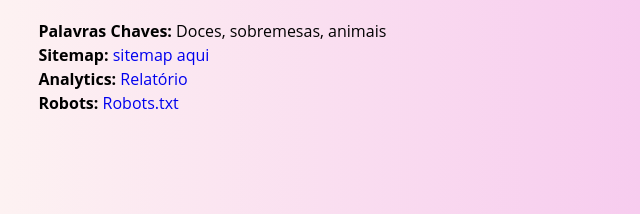
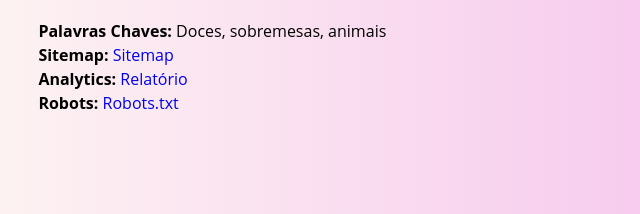
Before and after one commit to hel00322/Guloseimas-do-Bem, a plain HTML site: page professor.html in a window 1280 px wide. Shown: the part 239-453 px from the top of the page, 0-640 px from the left. Drawn offline with Linux system fonts and the light colour scheme.

Commit message:
S maiusculo professor.html

```diff
--- a/professor.html
+++ b/professor.html
@@ -35,7 +35,7 @@
             <p><b>Email Institucional:</b> heloisa.nunes@aluno.ifsp.edu.br</p><br>
 
             <p><b>Palavras Chaves:</b> Doces, sobremesas, animais</p>
-            <p><b>Sitemap:</b> <a href="sitemap.xml" target="_blank">sitemap aqui</a></p>
+            <p><b>Sitemap:</b> <a href="sitemap.xml" target="_blank">Sitemap</a></p>
             <p><b>Analytics:</b> <a href="https://analytics.google.com/analytics/web/#/p431453363/reports/reportinghub" target="_blank">Relatório</a></p>
             <p><b>Robots:</b> <a href="robots.txt" target="_blank">Robots.txt</a></p>
         </div>
```
